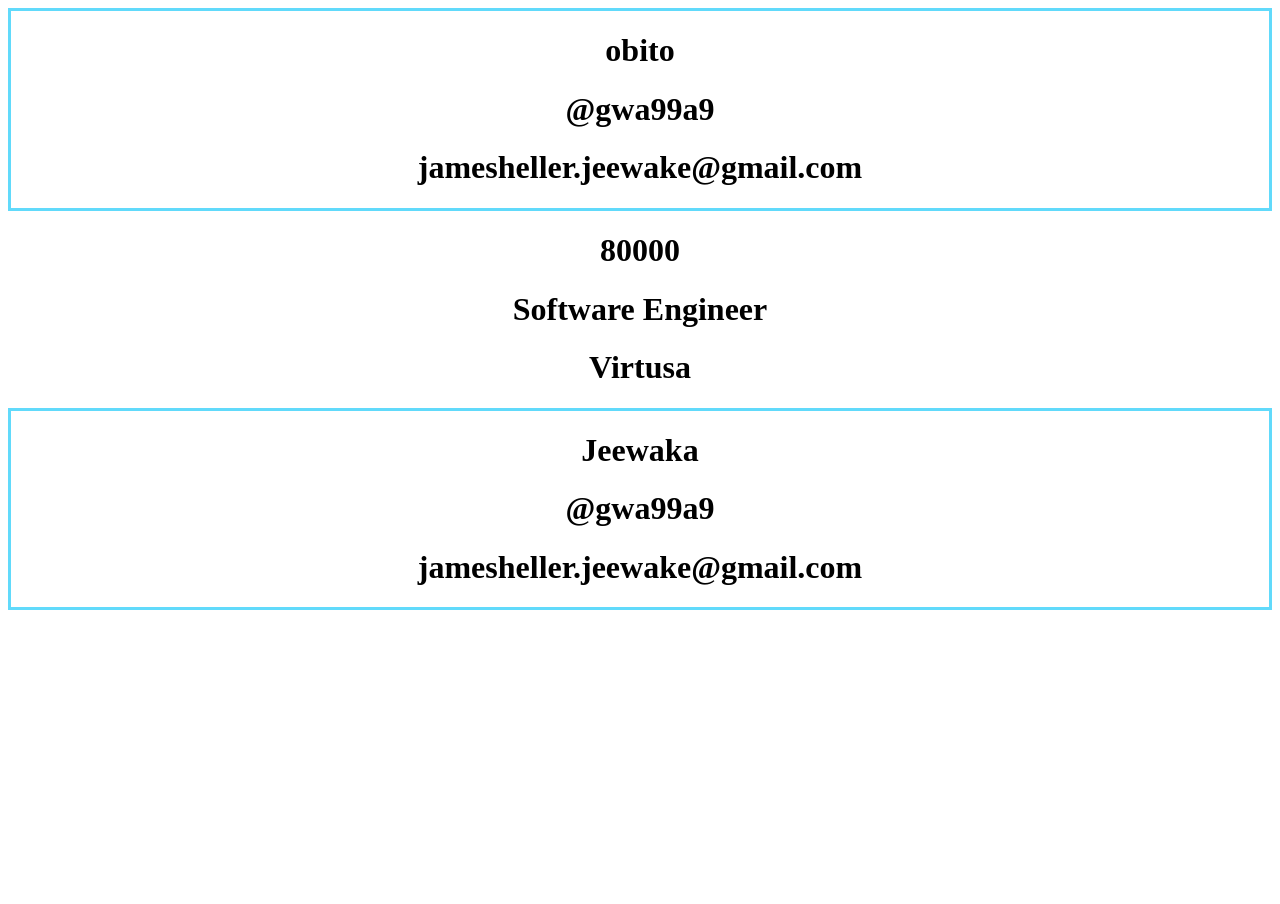
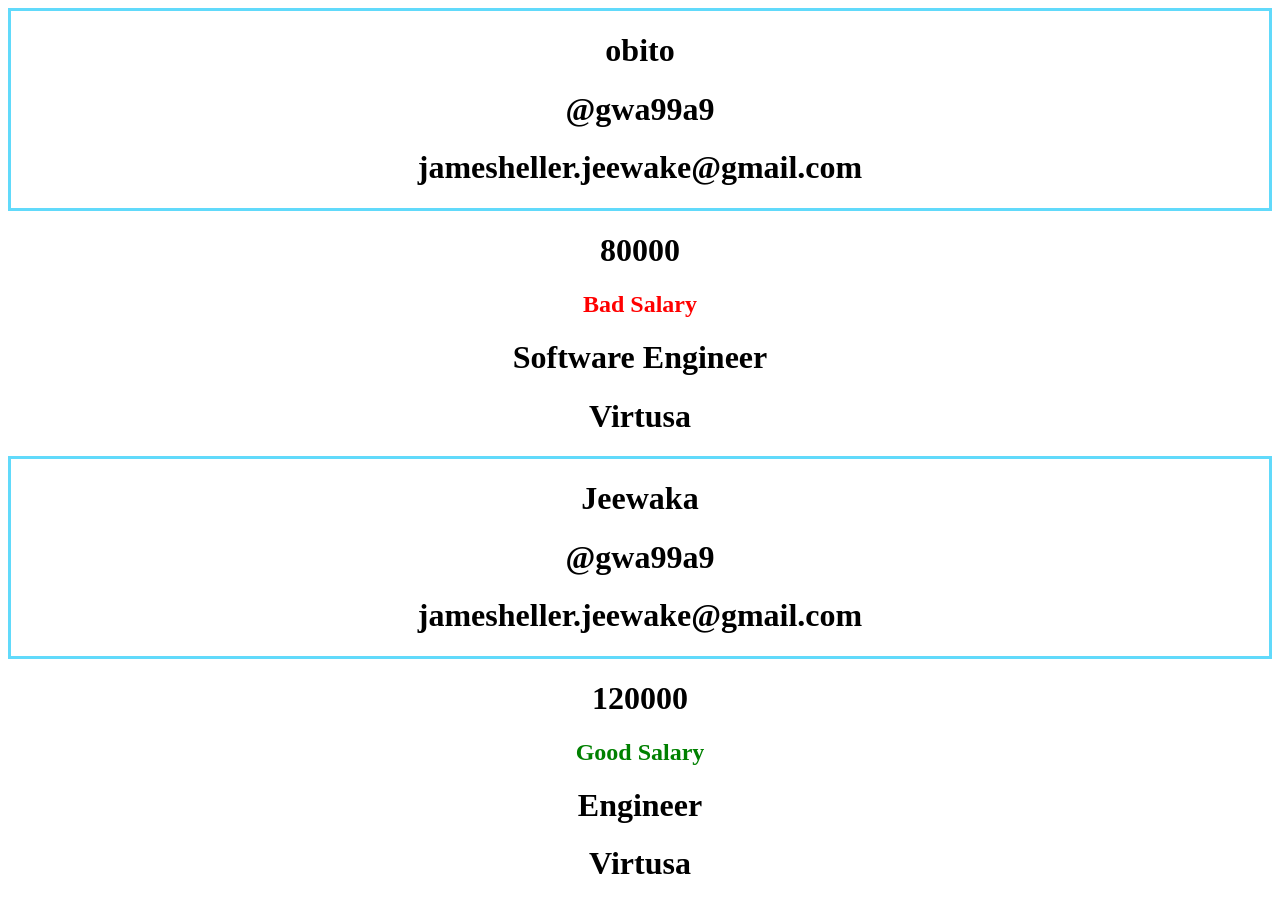
Before and after one commit to gwa99a9/sample-react-app, a React (Create React App) app: page / in a window 1280 px wide. Before the commit the page ends 800 px from the top, so only its background shows below. Built offline with nearby package versions, Linux system fonts and the light colour scheme.

Commit message:
Ternary Operators and CSS

```diff
--- a/src/App.js
+++ b/src/App.js
@@ -1,8 +1,10 @@
-import "./App.css";
+import styles from "./App.module.css";
 
 function App() {
+  const age = 159;
+  if (age >= 18) {
     return (
-    <div className="App">
+      <div className={styles.App}>
         <UserProfileComponent
           name="obito"
           handle="@gwa99a9"
@@ -14,13 +16,17 @@
           handle="@gwa99a9"
           email="jamesheller.jeewake@gmail.com"
         />
+         <Job salary={120000} position="Engineer" company="Virtusa" />
       </div>
     );
+  } else {
+    return "Under age";
+  }
 }
 
 const UserProfileComponent = (props) => {
   return (
-    <div className="UserProfileComponent">
+    <div className={styles.UserProfileComponent}>
       <h1>{props.name}</h1>
       <h1>{props.handle}</h1>
       <h1>{props.email}</h1>
@@ -32,6 +38,7 @@
   return (
     <div>
       <h1>{props.salary}</h1>
+      <h2 style={{color: props.salary>=100000 ? "green" : "red"}}>{props.salary>=100000 ? "Good Salary" : "Bad Salary"}</h2>
       <h1>{props.position}</h1>
       <h1>{props.company}</h1>
     </div>
```
Also changed, not shown: src/App.module.css (renamed from src/App.css). Lines whose indentation alone changed are shown as unchanged.
